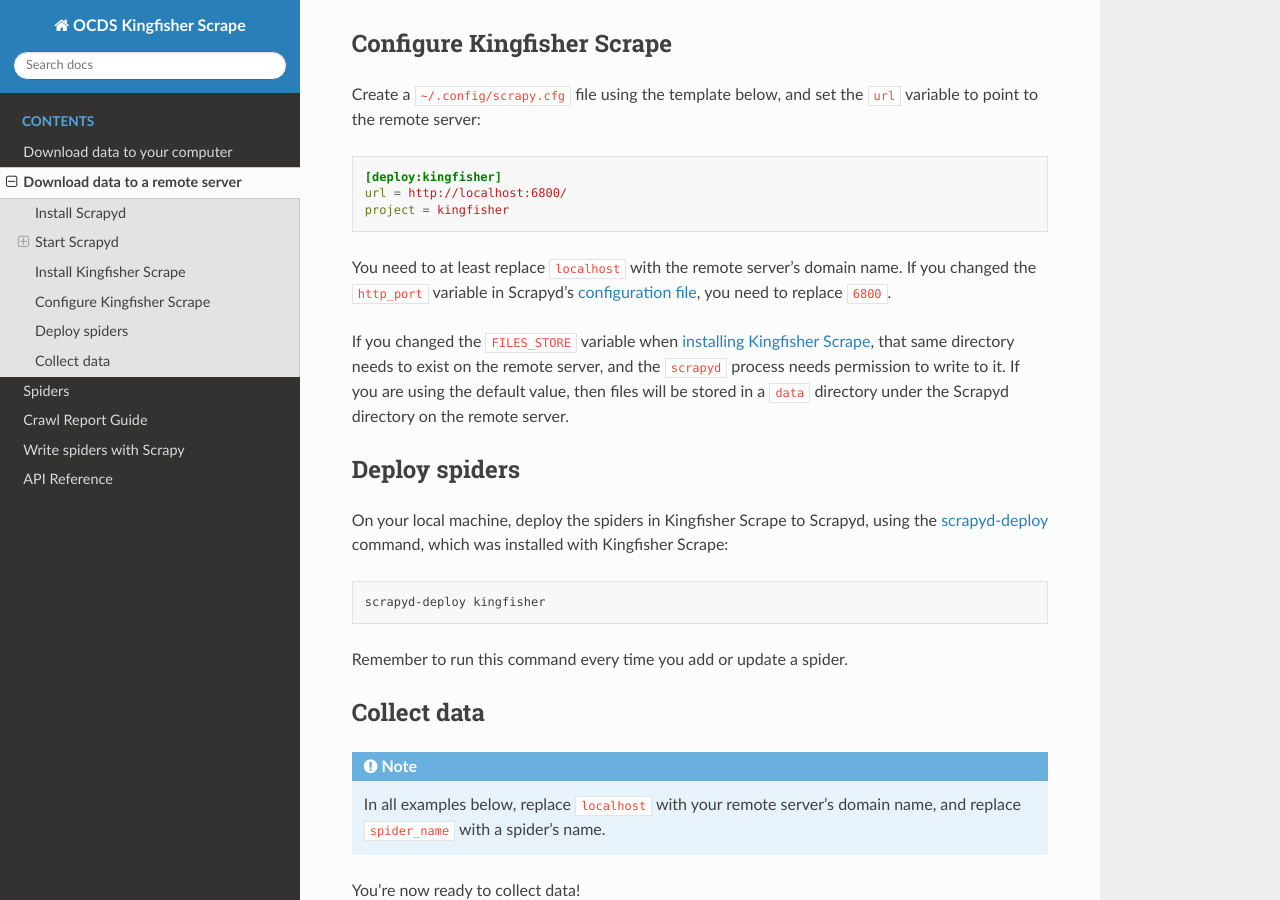
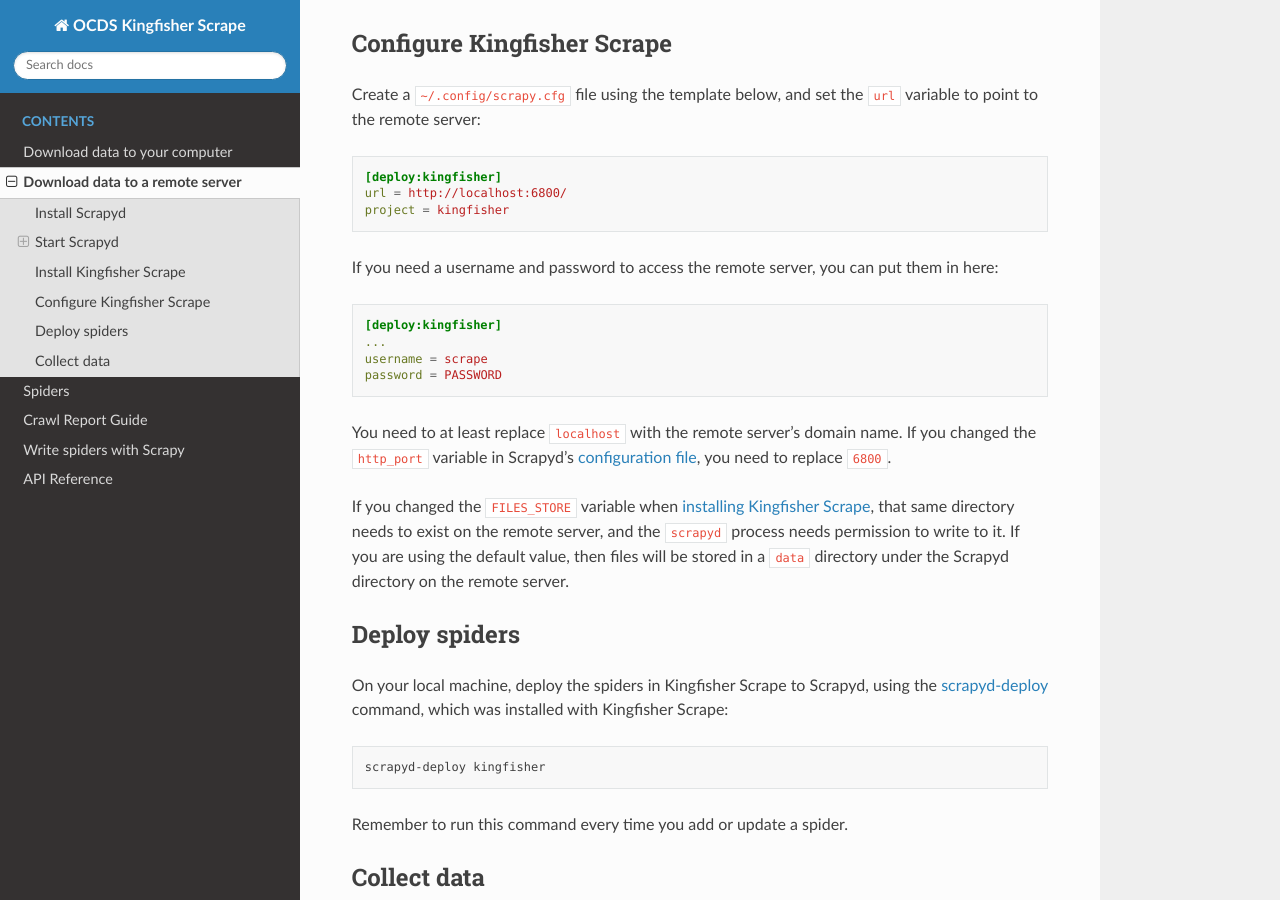
Before and after one commit to open-contracting/kingfisher-collect, a Sphinx documentation site: the page built from docs/scrapyd.rst, in a window 1280 px wide and 900 px high, scrolled down 1222 px. Built offline with Sphinx 7.4.7 and the Read the Docs theme 2.0.0, drawn with Linux system fonts in a browser that asks for light colours.

Commit message:
docs: Add username and password to "Configure Kingfisher Scrape"
This section is linked directly from
https://ocdsdeploy.readthedocs.io/en/latest/use/kingfisher-collect.html#update-spiders-in-kingfisher-scrape
and that says nothing about usernames and passwords, so we should make sure someone trying to update spiders sees something to prompt them

```diff
--- a/docs/scrapyd.rst
+++ b/docs/scrapyd.rst
@@ -53,6 +53,15 @@
    [deploy:kingfisher]
    url = http://localhost:6800/
    project = kingfisher
+
+If you need a username and password to access the remote server, you can put them in here:
+
+.. code-block:: ini
+
+   [deploy:kingfisher]
+   ...
+   username = scrape
+   password = PASSWORD
 
 You need to at least replace ``localhost`` with the remote server's domain name. If you changed the ``http_port`` variable in Scrapyd's `configuration file <https://scrapyd.readthedocs.io/en/stable/config.html>`__, you need to replace ``6800``.
 
```
